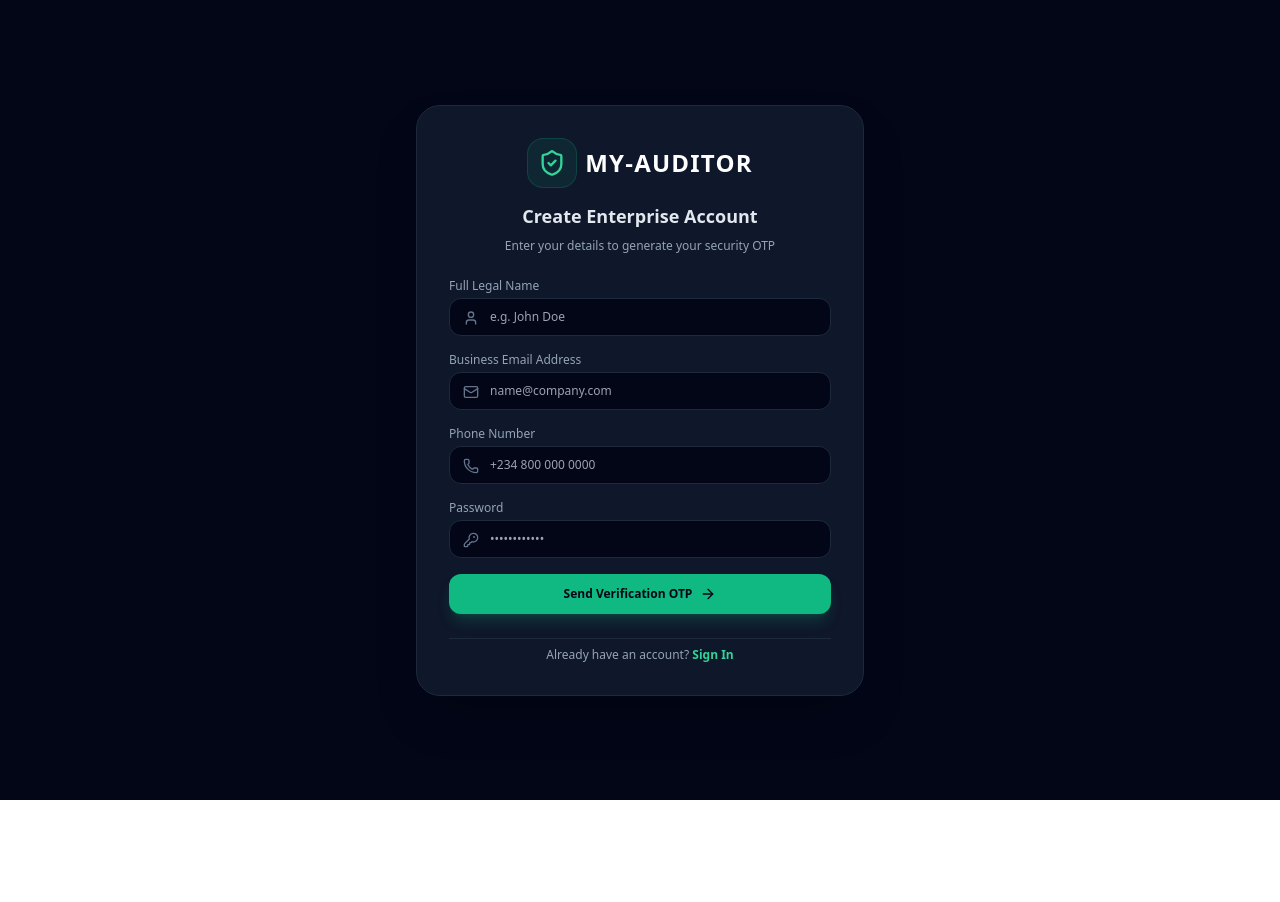
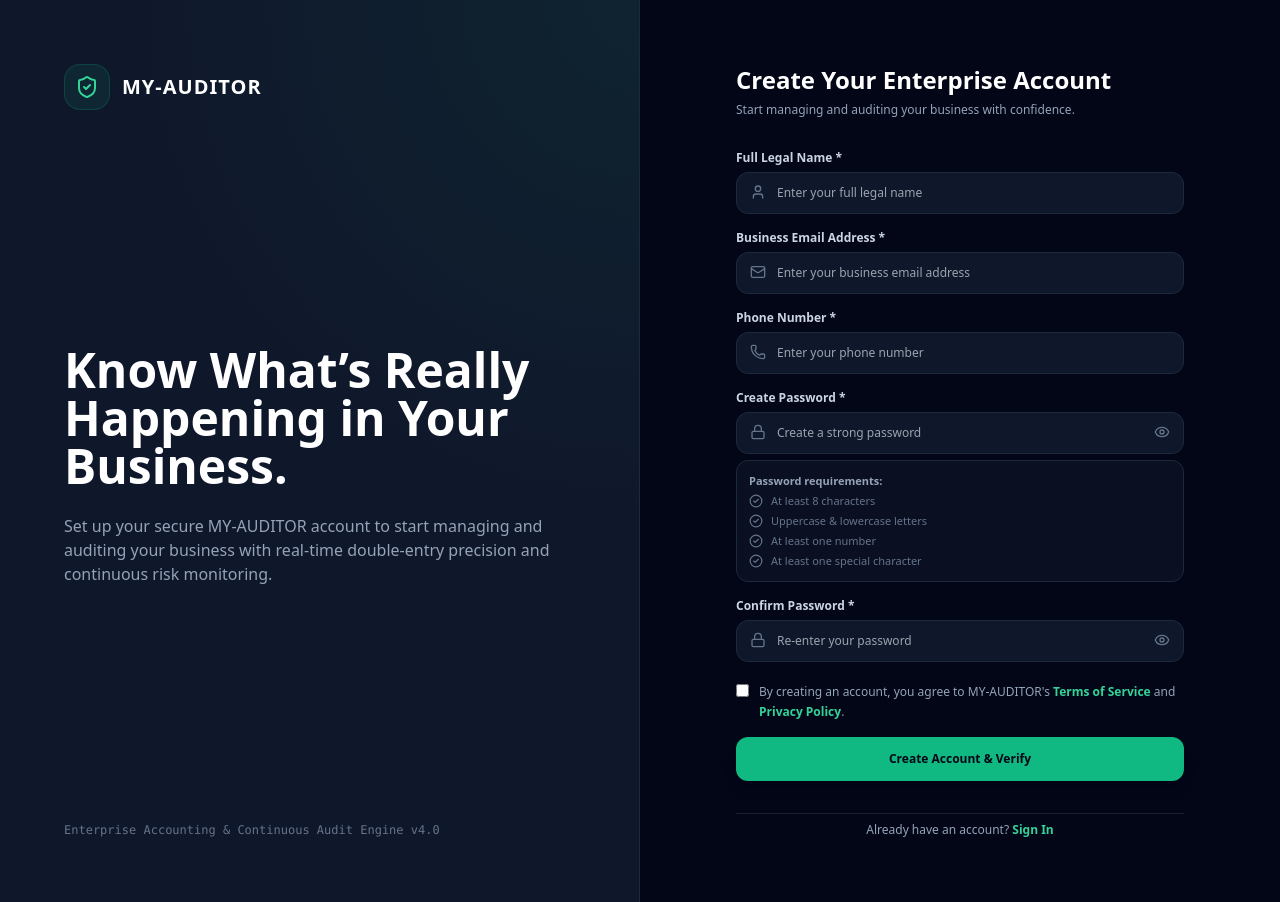
Before and after one commit to SIR-TRUTH/my-auditor-frontend, a Next.js app: page /auth/signup in a window 1280 px wide. Before the commit the page ends 800 px from the top, so only its background shows below. Built offline with nearby package versions, Linux system fonts and the light colour scheme.

Commit message:
fix: update auth signup route and sync changes

```diff
--- a/src/pages/auth/signup.tsx
+++ b/src/pages/auth/signup.tsx
@@ -1,255 +1,272 @@
 import React, { useState } from 'react';
 import Link from 'next/link';
 import { useRouter } from 'next/router';
-import { ShieldCheck, Mail, Phone, User, KeyRound, AlertCircle, CheckCircle2, ArrowRight } from 'lucide-react';
+import { ShieldCheck, Eye, EyeOff, Lock, Mail, User, Phone, CheckCircle2, AlertCircle } from 'lucide-react';
 
 export default function SignupPage() {
   const router = useRouter();
+  const [formData, setFormData] = useState({
+    fullName: '',
+    email: '',
+    phone: '',
+    password: '',
+    confirmPassword: '',
+    agreeTerms: false,
+  });
 
-  const [step, setStep] = useState<'DETAILS' | 'OTP'>('DETAILS');
-  const [legalName, setLegalName] = useState('');
-  const [email, setEmail] = useState('');
-  const [phone, setPhone] = useState('');
-  const [password, setPassword] = useState('');
+  const [showPassword, setShowPassword] = useState(false);
+  const [showConfirmPassword, setShowConfirmPassword] = useState(false);
+  const [loading, setLoading] = useState(false);
+  const [error, setError] = useState('');
 
-  const [generatedOtp, setGeneratedOtp] = useState('');
-  const [enteredOtp, setEnteredOtp] = useState('');
-  const [errorMsg, setErrorMsg] = useState('');
-  const [infoMsg, setInfoMsg] = useState('');
-  const [isLoading, setIsLoading] = useState(false);
+  // Password requirements check
+  const hasMinLength = formData.password.length >= 8;
+  const hasUpper = /[A-Z]/.test(formData.password);
+  const hasLower = /[a-z]/.test(formData.password);
+  const hasNumber = /[0-9]/.test(formData.password);
+  const hasSpecial = /[^A-Za-z0-9]/.test(formData.password);
 
-  const handleRequestOtp = async (e: React.FormEvent) => {
+  const handleSubmit = async (e: React.FormEvent) => {
     e.preventDefault();
-    setErrorMsg('');
-    setInfoMsg('');
+    setError('');
 
-    if (!legalName || !email || !phone || !password) {
-      setErrorMsg('Please complete all required fields.');
+    if (!formData.fullName.trim()) {
+      setError('Please enter your full legal name.');
+      return;
+    }
+    if (!formData.email || !formData.email.includes('@')) {
+      setError('Please enter a valid business email address.');
+      return;
+    }
+    if (!formData.phone.trim()) {
+      setError('Please enter your phone number.');
+      return;
+    }
+    if (!hasMinLength || !hasUpper || !hasLower || !hasNumber || !hasSpecial) {
+      setError('Password does not meet all security requirements.');
+      return;
+    }
+    if (formData.password !== formData.confirmPassword) {
+      setError('Passwords do not match.');
+      return;
+    }
+    if (!formData.agreeTerms) {
+      setError('You must agree to the Terms of Service and Privacy Policy.');
       return;
     }
 
-    const existingUsers = JSON.parse(localStorage.getItem('myauditor_users') || '[]');
-    const emailExists = existingUsers.some((u: any) => u.email.toLowerCase() === email.toLowerCase());
-    const phoneExists = existingUsers.some((u: any) => u.phone === phone);
-
-    if (emailExists) {
-      setErrorMsg('An account with this email address already exists. Please sign in.');
-      return;
-    }
-
-    if (phoneExists) {
-      setErrorMsg('An account with this phone number already exists.');
-      return;
-    }
-
-    setIsLoading(true);
-
-    const code = Math.floor(100000 + Math.random() * 900000).toString();
-    setGeneratedOtp(code);
+    setLoading(true);
 
     try {
-      const res = await fetch('/api/auth/send-otp', {
+      const res = await fetch('/api/auth/signup', {
         method: 'POST',
         headers: { 'Content-Type': 'application/json' },
-        body: JSON.stringify({ email, otpCode: code })
+        body: JSON.stringify({
+          fullName: formData.fullName,
+          email: formData.email,
+          phone: formData.phone,
+          password: formData.password,
+        }),
       });
 
+      const data = await res.json();
       if (!res.ok) {
-        throw new Error('Failed to send OTP email.');
+        throw new Error(data.message || 'Failed to create enterprise account.');
       }
 
-      setInfoMsg(`A 6-digit security code has been sent to ${email}. Please check your inbox or spam folder.`);
-      setStep('OTP');
-    } catch (err) {
-      setErrorMsg('Unable to dispatch verification email. Please verify your email address.');
+      localStorage.setItem('pending_signup_email', formData.email);
+      router.push('/verify-otp');
+    } catch (err: any) {
+      setError(err.message || 'An unexpected error occurred.');
     } finally {
-      setIsLoading(false);
+      setLoading(false);
     }
   };
 
-  const handleVerifyOtpAndSignup = async (e: React.FormEvent) => {
-    e.preventDefault();
-    setErrorMsg('');
+  return (
+    <div className="min-h-screen bg-slate-950 text-slate-100 flex flex-col lg:flex-row font-sans">
+      {/* Left Branding Panel */}
+      <div className="lg:w-1/2 bg-slate-900 border-r border-slate-800 p-8 lg:p-16 flex flex-col justify-between relative overflow-hidden">
+        <div className="absolute inset-0 bg-[radial-gradient(circle_at_top_right,rgba(16,185,129,0.08),transparent_50%)]" />
+        <div className="relative z-10 flex items-center gap-3">
+          <div className="bg-emerald-500/10 p-2.5 rounded-2xl border border-emerald-500/20 text-emerald-400">
+            <ShieldCheck className="w-6 h-6" />
+          </div>
+          <span className="font-black text-white text-xl tracking-wider">MY-AUDITOR</span>
+        </div>
 
-    if (enteredOtp !== generatedOtp) {
-      setErrorMsg('Invalid verification code. Please check your email and try again.');
-      return;
-    }
-
-    setIsLoading(true);
-
-    const existingUsers = JSON.parse(localStorage.getItem('myauditor_users') || '[]');
-    const newUser = {
-      id: `usr-${Date.now()}`,
-      legalName,
-      email: email.toLowerCase(),
-      phone,
-      createdAt: new Date().toISOString()
-    };
-
-    localStorage.setItem('myauditor_users', JSON.stringify([...existingUsers, newUser]));
-    localStorage.setItem('myauditor_current_user', JSON.stringify(newUser));
-
-    try {
-      await fetch('/api/auth/welcome-email', {
-        method: 'POST',
-        headers: { 'Content-Type': 'application/json' },
-        body: JSON.stringify({ legalName, email })
-      });
-    } catch (err) {
-      console.error("Welcome email error:", err);
-    }
-
-    setIsLoading(false);
-    router.push('/dashboard');
-  };
-
-  return (
-    <div className="min-h-screen bg-slate-950 text-slate-100 flex flex-col justify-center items-center px-4 font-sans">
-      <div className="max-w-md w-full bg-slate-900 border border-slate-800 rounded-3xl p-6 sm:p-8 shadow-2xl space-y-6">
-
-        <div className="text-center space-y-2">
-          <Link href="/" className="inline-flex items-center gap-2">
-            <div className="bg-emerald-500/10 p-2.5 rounded-2xl border border-emerald-500/20 text-emerald-400">
-              <ShieldCheck className="w-7 h-7" />
-            </div>
-            <span className="text-2xl font-black tracking-wider text-white">MY-AUDITOR</span>
-          </Link>
-          <h1 className="text-lg font-bold text-slate-200 mt-2">
-            {step === 'DETAILS' ? 'Create Enterprise Account' : 'Security Email Verification'}
+        <div className="relative z-10 my-auto py-12 space-y-6">
+          <h1 className="text-3xl lg:text-5xl font-black text-white leading-tight">
+            Know What’s Really Happening in Your Business.
           </h1>
-          <p className="text-xs text-slate-400">
-            {step === 'DETAILS' ? 'Enter your details to generate your security OTP' : `Enter the 6-digit code sent to ${email}`}
+          <p className="text-slate-400 text-sm lg:text-base leading-relaxed">
+            Set up your secure MY-AUDITOR account to start managing and auditing your business with real-time double-entry precision and continuous risk monitoring.
           </p>
         </div>
 
-        {errorMsg && (
-          <div className="p-3 bg-rose-500/10 border border-rose-500/30 rounded-xl text-rose-300 text-xs font-semibold flex items-center gap-2">
-            <AlertCircle className="w-4 h-4 shrink-0 text-rose-400" />
-            <span>{errorMsg}</span>
+        <div className="relative z-10 text-xs text-slate-500 font-mono">
+          Enterprise Accounting & Continuous Audit Engine v4.0
+        </div>
+      </div>
+
+      {/* Right Form Panel */}
+      <div className="lg:w-1/2 p-6 sm:p-12 lg:p-16 flex items-center justify-center">
+        <div className="w-full max-w-md space-y-8">
+          <div>
+            <h2 className="text-2xl font-black text-white">Create Your Enterprise Account</h2>
+            <p className="text-xs text-slate-400 mt-1.5">Start managing and auditing your business with confidence.</p>
           </div>
-        )}
 
-        {infoMsg && (
-          <div className="p-3 bg-emerald-500/10 border border-emerald-500/30 rounded-xl text-emerald-300 text-xs font-semibold flex items-center gap-2">
-            <CheckCircle2 className="w-4 h-4 shrink-0 text-emerald-400" />
-            <span>{infoMsg}</span>
-          </div>
-        )}
+          {error && (
+            <div className="p-3.5 bg-rose-500/10 border border-rose-500/30 rounded-xl text-rose-300 text-xs font-bold flex items-center gap-2">
+              <AlertCircle className="w-4 h-4 shrink-0" />
+              {error}
+            </div>
+          )}
 
-        {step === 'DETAILS' ? (
-          <form onSubmit={handleRequestOtp} className="space-y-4">
-            <div>
-              <label className="text-xs font-medium text-slate-400 block mb-1">Full Legal Name</label>
+          <form onSubmit={handleSubmit} className="space-y-4 text-xs">
+            {/* Full Legal Name */}
+            <div className="space-y-1.5">
+              <label className="font-bold text-slate-300">Full Legal Name *</label>
               <div className="relative">
-                <User className="w-4 h-4 text-slate-500 absolute left-3.5 top-3" />
+                <User className="absolute left-3.5 top-3 w-4 h-4 text-slate-500" />
                 <input
                   type="text"
                   required
-                  value={legalName}
-                  onChange={e => setLegalName(e.target.value)}
-                  placeholder="e.g. John Doe"
-                  className="w-full bg-slate-950 border border-slate-800 text-xs rounded-xl pl-10 pr-3 py-2.5 text-white focus:outline-none focus:border-emerald-500"
+                  placeholder="Enter your full legal name"
+                  value={formData.fullName}
+                  onChange={e => setFormData({ ...formData, fullName: e.target.value })}
+                  className="w-full bg-slate-900 border border-slate-800 rounded-xl px-10 py-3 text-white focus:outline-none focus:border-emerald-500 transition"
                 />
               </div>
             </div>
 
-            <div>
-              <label className="text-xs font-medium text-slate-400 block mb-1">Business Email Address</label>
+            {/* Business Email Address */}
+            <div className="space-y-1.5">
+              <label className="font-bold text-slate-300">Business Email Address *</label>
               <div className="relative">
-                <Mail className="w-4 h-4 text-slate-500 absolute left-3.5 top-3" />
+                <Mail className="absolute left-3.5 top-3 w-4 h-4 text-slate-500" />
                 <input
                   type="email"
                   required
-                  value={email}
-                  onChange={e => setEmail(e.target.value)}
-                  placeholder="name@company.com"
-                  className="w-full bg-slate-950 border border-slate-800 text-xs rounded-xl pl-10 pr-3 py-2.5 text-white focus:outline-none focus:border-emerald-500"
+                  placeholder="Enter your business email address"
+                  value={formData.email}
+                  onChange={e => setFormData({ ...formData, email: e.target.value })}
+                  className="w-full bg-slate-900 border border-slate-800 rounded-xl px-10 py-3 text-white focus:outline-none focus:border-emerald-500 transition"
                 />
               </div>
             </div>
 
-            <div>
-              <label className="text-xs font-medium text-slate-400 block mb-1">Phone Number</label>
+            {/* Phone Number */}
+            <div className="space-y-1.5">
+              <label className="font-bold text-slate-300">Phone Number *</label>
               <div className="relative">
-                <Phone className="w-4 h-4 text-slate-500 absolute left-3.5 top-3" />
+                <Phone className="absolute left-3.5 top-3 w-4 h-4 text-slate-500" />
                 <input
                   type="tel"
                   required
-                  value={phone}
-                  onChange={e => setPhone(e.target.value)}
-                  placeholder="+234 800 000 0000"
-                  className="w-full bg-slate-950 border border-slate-800 text-xs rounded-xl pl-10 pr-3 py-2.5 text-white focus:outline-none focus:border-emerald-500"
+                  placeholder="Enter your phone number"
+                  value={formData.phone}
+                  onChange={e => setFormData({ ...formData, phone: e.target.value })}
+                  className="w-full bg-slate-900 border border-slate-800 rounded-xl px-10 py-3 text-white focus:outline-none focus:border-emerald-500 transition"
                 />
               </div>
             </div>
 
-            <div>
-              <label className="text-xs font-medium text-slate-400 block mb-1">Password</label>
+            {/* Password */}
+            <div className="space-y-1.5">
+              <label className="font-bold text-slate-300">Create Password *</label>
               <div className="relative">
-                <KeyRound className="w-4 h-4 text-slate-500 absolute left-3.5 top-3" />
+                <Lock className="absolute left-3.5 top-3 w-4 h-4 text-slate-500" />
                 <input
-                  type="password"
+                  type={showPassword ? 'text' : 'password'}
                   required
-                  value={password}
-                  onChange={e => setPassword(e.target.value)}
-                  placeholder="••••••••••••"
-                  className="w-full bg-slate-950 border border-slate-800 text-xs rounded-xl pl-10 pr-3 py-2.5 text-white focus:outline-none focus:border-emerald-500"
+                  placeholder="Create a strong password"
+                  value={formData.password}
+                  onChange={e => setFormData({ ...formData, password: e.target.value })}
+                  className="w-full bg-slate-900 border border-slate-800 rounded-xl px-10 py-3 text-white focus:outline-none focus:border-emerald-500 transition"
                 />
+                <button
+                  type="button"
+                  onClick={() => setShowPassword(!showPassword)}
+                  className="absolute right-3.5 top-3 text-slate-500 hover:text-white cursor-pointer"
+                >
+                  {showPassword ? <EyeOff className="w-4 h-4" /> : <Eye className="w-4 h-4" />}
+                </button>
+              </div>
+
+              {/* Password Requirement Checklist */}
+              <div className="p-3 bg-slate-900/60 border border-slate-800 rounded-xl space-y-1 mt-2 text-[11px]">
+                <p className="font-bold text-slate-400">Password requirements:</p>
+                <div className={`flex items-center gap-2 ${hasMinLength ? 'text-emerald-400' : 'text-slate-500'}`}>
+                  <CheckCircle2 className="w-3.5 h-3.5" /> At least 8 characters
+                </div>
+                <div className={`flex items-center gap-2 ${hasUpper && hasLower ? 'text-emerald-400' : 'text-slate-500'}`}>
+                  <CheckCircle2 className="w-3.5 h-3.5" /> Uppercase & lowercase letters
+                </div>
+                <div className={`flex items-center gap-2 ${hasNumber ? 'text-emerald-400' : 'text-slate-500'}`}>
+                  <CheckCircle2 className="w-3.5 h-3.5" /> At least one number
+                </div>
+                <div className={`flex items-center gap-2 ${hasSpecial ? 'text-emerald-400' : 'text-slate-500'}`}>
+                  <CheckCircle2 className="w-3.5 h-3.5" /> At least one special character
+                </div>
               </div>
             </div>
 
+            {/* Confirm Password */}
+            <div className="space-y-1.5">
+              <label className="font-bold text-slate-300">Confirm Password *</label>
+              <div className="relative">
+                <Lock className="absolute left-3.5 top-3 w-4 h-4 text-slate-500" />
+                <input
+                  type={showConfirmPassword ? 'text' : 'password'}
+                  required
+                  placeholder="Re-enter your password"
+                  value={formData.confirmPassword}
+                  onChange={e => setFormData({ ...formData, confirmPassword: e.target.value })}
+                  className="w-full bg-slate-900 border border-slate-800 rounded-xl px-10 py-3 text-white focus:outline-none focus:border-emerald-500 transition"
+                />
+                <button
+                  type="button"
+                  onClick={() => setShowConfirmPassword(!showConfirmPassword)}
+                  className="absolute right-3.5 top-3 text-slate-500 hover:text-white cursor-pointer"
+                >
+                  {showConfirmPassword ? <EyeOff className="w-4 h-4" /> : <Eye className="w-4 h-4" />}
+                </button>
+              </div>
+            </div>
+
+            {/* Terms & Conditions Agreement */}
+            <div className="flex items-start gap-2.5 pt-1">
+              <input
+                type="checkbox"
+                id="terms"
+                checked={formData.agreeTerms}
+                onChange={e => setFormData({ ...formData, agreeTerms: e.target.checked })}
+                className="mt-0.5 rounded bg-slate-900 border-slate-700 text-emerald-500 focus:ring-emerald-500 cursor-pointer"
+              />
+              <label htmlFor="terms" className="text-slate-400 cursor-pointer leading-relaxed">
+                By creating an account, you agree to MY-AUDITOR's{' '}
+                <Link href="/terms" className="text-emerald-400 hover:underline font-bold">Terms of Service</Link> and{' '}
+                <Link href="/privacy" className="text-emerald-400 hover:underline font-bold">Privacy Policy</Link>.
+              </label>
+            </div>
+
+            {/* Submit Button */}
             <button
               type="submit"
-              disabled={isLoading}
-              className="w-full py-3 bg-emerald-500 hover:bg-emerald-400 text-slate-950 font-bold text-xs rounded-xl shadow-lg shadow-emerald-500/20 transition flex items-center justify-center gap-2 cursor-pointer mt-2"
+              disabled={loading}
+              className="w-full py-3.5 bg-emerald-500 hover:bg-emerald-400 text-slate-950 font-bold rounded-xl shadow-lg transition cursor-pointer flex items-center justify-center gap-2 disabled:opacity-50"
             >
-              {isLoading ? 'Sending Security Code...' : 'Send Verification OTP'} <ArrowRight className="w-4 h-4" />
+              {loading ? 'Creating Account & Generating OTP...' : 'Create Account & Verify'}
             </button>
           </form>
-        ) : (
-          <form onSubmit={handleVerifyOtpAndSignup} className="space-y-4">
-            <div>
-              <label className="text-xs font-medium text-slate-400 block mb-1">Enter 6-Digit Security Code</label>
-              <input
-                type="text"
-                required
-                maxLength={6}
-                value={enteredOtp}
-                onChange={e => setEnteredOtp(e.target.value)}
-                placeholder="••••••"
-                className="w-full bg-slate-950 border border-slate-800 text-center text-xl tracking-[8px] font-black rounded-xl py-3 text-emerald-400 focus:outline-none focus:border-emerald-500"
-              />
-            </div>
 
-            <div className="flex gap-2">
-              <button
-                type="button"
-                onClick={() => setStep('DETAILS')}
-                className="flex-1 py-2.5 bg-slate-800 hover:bg-slate-700 text-slate-300 font-bold text-xs rounded-xl transition cursor-pointer"
-              >
-                Back
-              </button>
-              <button
-                type="submit"
-                disabled={isLoading}
-                className="flex-1 py-2.5 bg-emerald-500 hover:bg-emerald-400 text-slate-950 font-bold text-xs rounded-xl shadow-lg transition cursor-pointer"
-              >
-                {isLoading ? 'Verifying...' : 'Verify & Create Account'}
-              </button>
-            </div>
-          </form>
-        )}
-
-        <div className="text-center pt-2 border-t border-slate-800">
-          <p className="text-xs text-slate-400">
+          <div className="text-center text-xs text-slate-400 pt-2 border-t border-slate-800/80">
             Already have an account?{' '}
-            <Link href="/auth/signin" className="text-emerald-400 font-bold hover:underline">
-              Sign In
-            </Link>
-          </p>
+            <Link href="/login" className="text-emerald-400 font-bold hover:underline">Sign In</Link>
+          </div>
         </div>
-
       </div>
     </div>
   );
```
